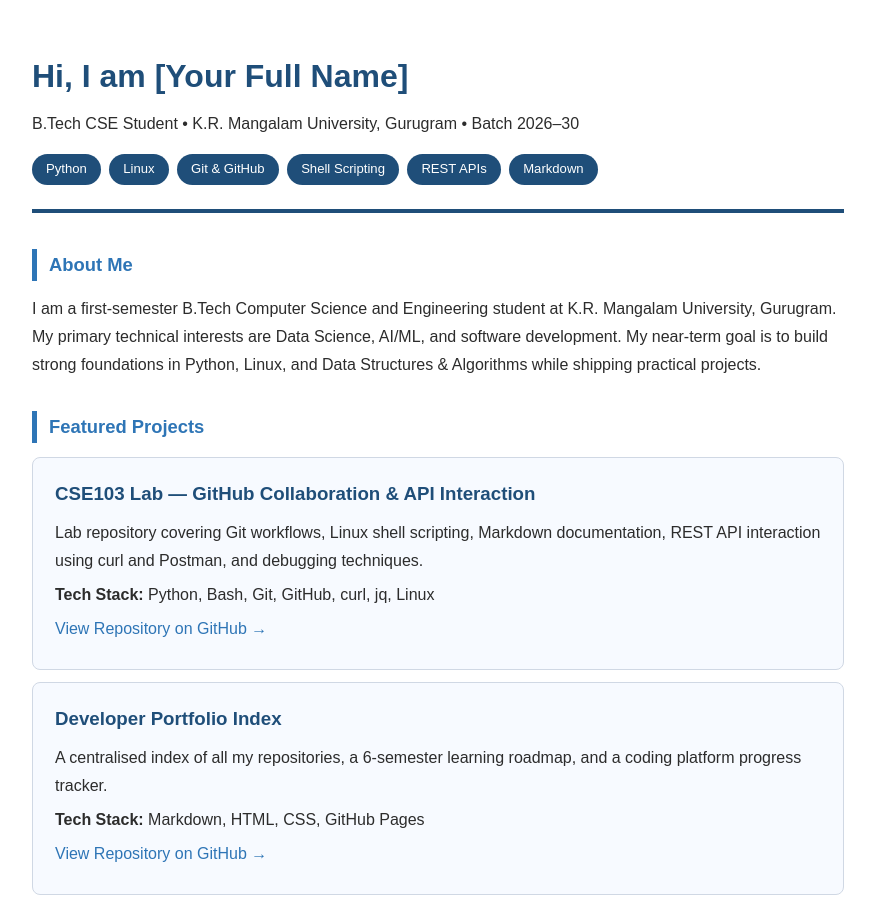
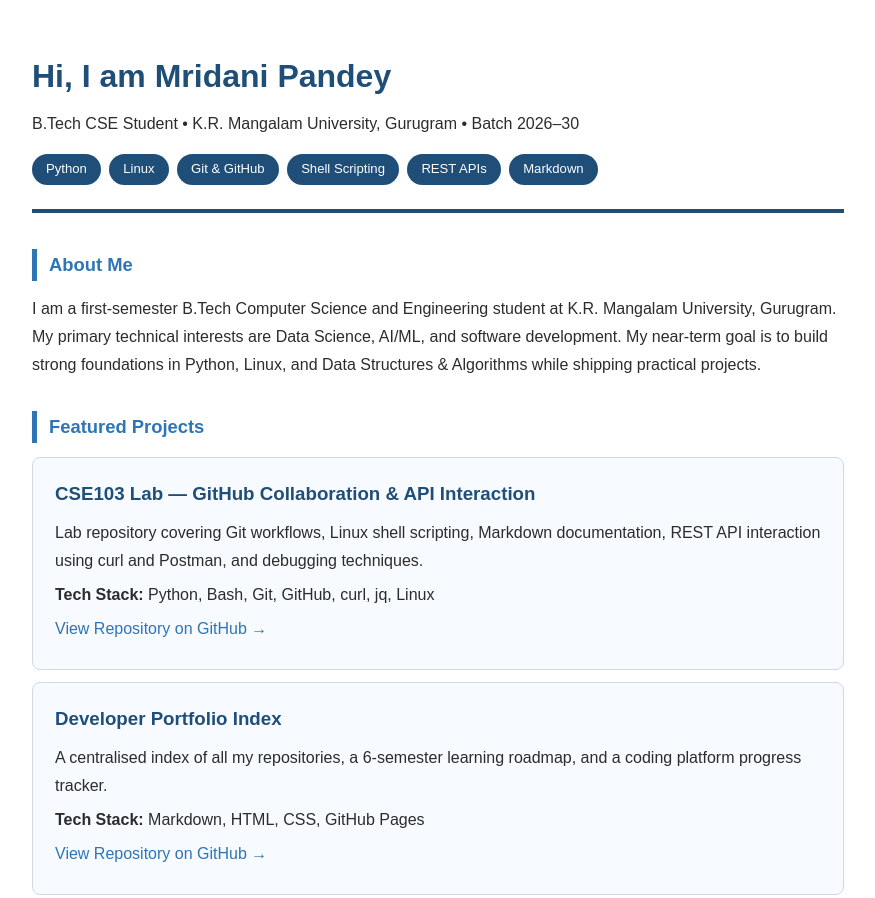
Before and after one commit to mridanii541/developer-portfolio, a plain HTML site: page index.html in a window 1280 px wide. Shown: the top 898 px of the page, without its empty margins (202-1077 px from the left). Drawn offline with Linux system fonts and the light colour scheme.

Commit message:
Update header with name 'Mridani Pandey'

```diff
--- a/index.html
+++ b/index.html
@@ -52,7 +52,7 @@
 </head>
 <body>
   <header>
-    <h1>Hi, I am [Your Full Name]</h1>
+    <h1>Hi, I am Mridani Pandey</h1>
     <p>B.Tech CSE Student • K.R. Mangalam University, Gurugram • Batch 2026–30</p>
     <p style="margin-top:12px">
       <span class="badge">Python</span>
```
